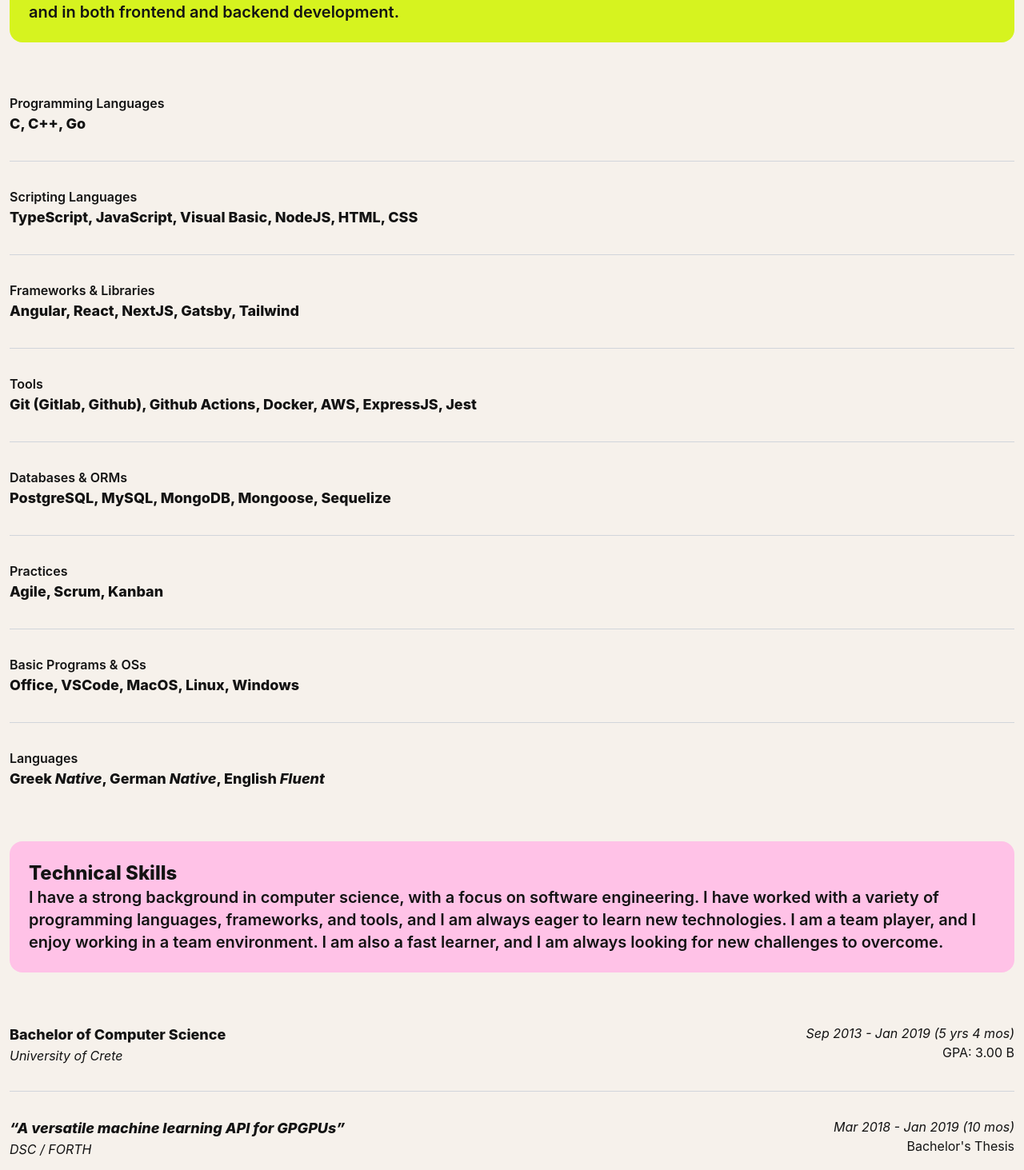
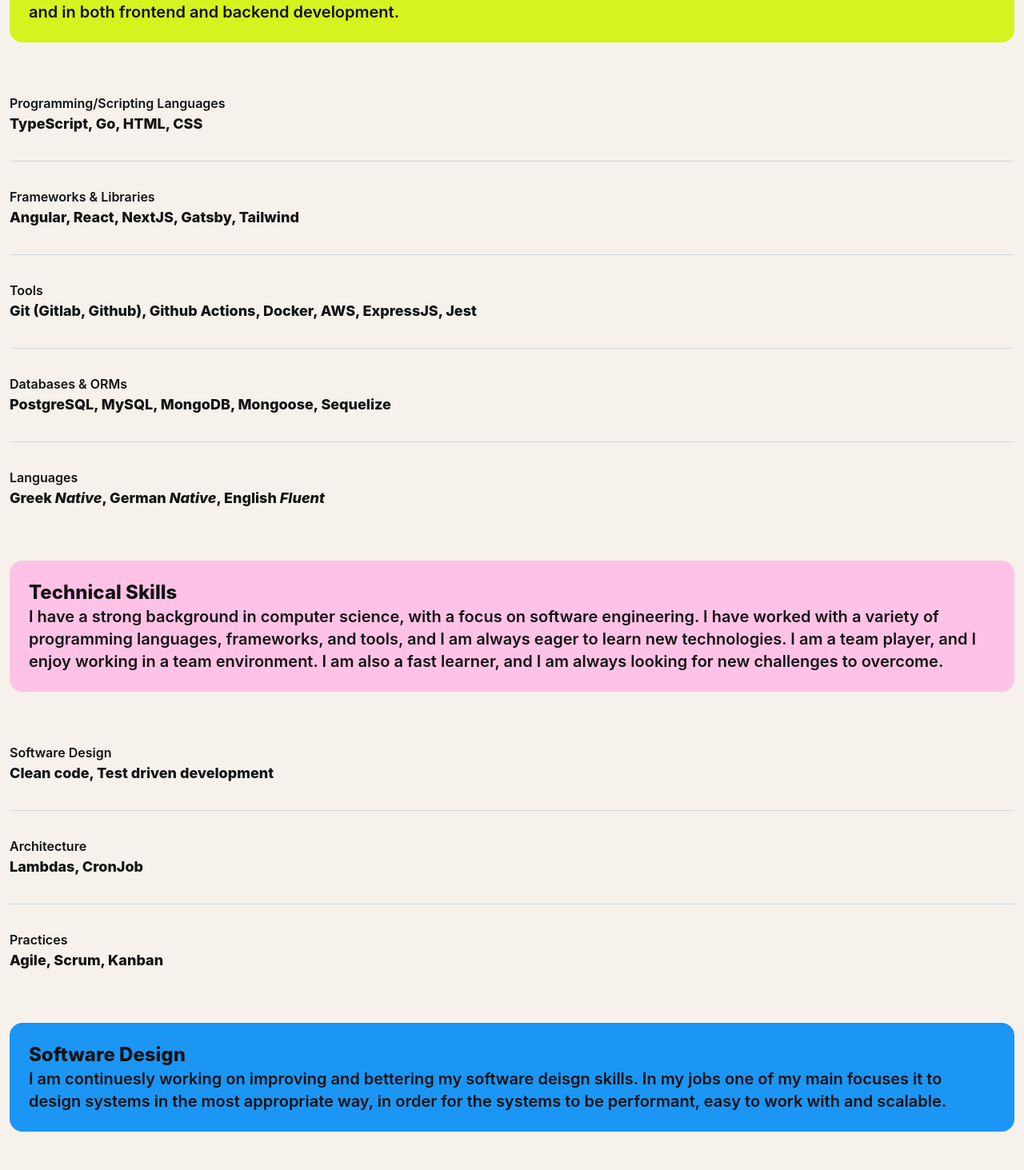
Before and after one commit to keybraker/keybraker.github.io, a Next.js app: page / in a window 1280 px wide. Shown: the part 1747-3210 px from the top of the page at 80% size. Built offline with nearby package versions, Linux system fonts and the light colour scheme.

Commit message:
Split technical skills, and add them under software design

```diff
--- a/src/abilities/skills.tsx
+++ b/src/abilities/skills.tsx
@@ -3,19 +3,8 @@ import { SkillType } from "@/types/skill";
 
 const skills: SkillType[] = [
   {
-    category: "Programming Languages",
-    qualifications: ["C", "C++", "Go"],
-  },
-  {
-    category: "Scripting Languages",
-    qualifications: [
-      "TypeScript",
-      "JavaScript",
-      "Visual Basic",
-      "NodeJS",
-      "HTML",
-      "CSS",
-    ],
+    category: "Programming/Scripting Languages",
+    qualifications: ["TypeScript", "Go", "HTML", "CSS"],
   },
   {
     category: "Frameworks & Libraries",
@@ -23,26 +12,11 @@ const skills: SkillType[] = [
   },
   {
     category: "Tools",
-    qualifications: [
-      "Git (Gitlab, Github)",
-      "Github Actions",
-      "Docker",
-      "AWS",
-      "ExpressJS",
-      "Jest",
-    ],
+    qualifications: ["Git (Gitlab, Github)", "Github Actions", "Docker", "AWS", "ExpressJS", "Jest"],
   },
   {
     category: "Databases & ORMs",
     qualifications: ["PostgreSQL", "MySQL", "MongoDB", "Mongoose", "Sequelize"],
-  },
-  {
-    category: "Practices",
-    qualifications: ["Agile", "Scrum", "Kanban"],
-  },
-  {
-    category: "Basic Programs & OSs",
-    qualifications: ["Office", "VSCode", "MacOS", "Linux", "Windows"],
   },
   {
     category: "Languages",
--- /dev/null
+++ b/src/abilities/softwareEngineering.tsx
@@ -0,0 +1,25 @@
+import { SkillListings } from "@/components/skillListings";
+import { SkillType } from "@/types/skill";
+
+const skills: SkillType[] = [
+  {
+    category: "Software Design",
+    qualifications: ["Clean code", "Test driven development"],
+  },
+  {
+    category: "Architecture",
+    qualifications: ["Lambdas", "CronJob"],
+  },
+  {
+    category: "Practices",
+    qualifications: ["Agile", "Scrum", "Kanban"],
+  },
+];
+
+export default function SoftwareEngineeringPage(props: any) {
+  return (
+    <div>
+      <SkillListings skills={skills} />
+    </div>
+  );
+}
--- a/src/pages/index.tsx
+++ b/src/pages/index.tsx
@@ -5,6 +5,7 @@ import Footer from "@/abilities/footer";
 import Header from "@/abilities/header";
 import ProjectsPage from "@/abilities/projects";
 import SkillPage from "@/abilities/skills";
+import SoftwareEngineeringPage from "@/abilities/SoftwareEngineering";
 import Category, { CategoryProps } from "@/components/category";
 import Head from "next/head";
 
@@ -18,6 +19,11 @@ const categories: CategoryProps[] = [
     title: "Technical Skills",
     description: "I have a strong background in computer science, with a focus on software engineering. I have worked with a variety of programming languages, frameworks, and tools, and I am always eager to learn new technologies. I am a team player, and I enjoy working in a team environment. I am also a fast learner, and I am always looking for new challenges to overcome.",
     colour: "bg-verge-pink",
+  },
+  {
+    title: "Software Design",
+    description: "I am continuesly working on improving and bettering my software deisgn skills. In my jobs one of my main focuses it to design systems in the most appropriate way, in order for the systems to be performant, easy to work with and scalable.",
+    colour: "bg-verge-blue",
   },
   {
     title: "Education",
@@ -125,7 +131,7 @@ export default function Home() {
 
               <div className="flex flex-col eq:flex-row items-center eq:items-start gap-16 eq:gap-0 w-full">
                 <div className="flex flex-1 flex-col eq:mr-100 mx-auto w-full">
-                  <EducationPage />
+                  <SoftwareEngineeringPage />
                 </div>
                 <div className="eq:self-stretch block z-0 eq:flex eq:flex-1 eq:flex-col">
                   <Category {...categories[2]} />
@@ -134,10 +140,19 @@ export default function Home() {
 
               <div className="flex flex-col eq:flex-row items-center eq:items-start gap-16 eq:gap-0 w-full">
                 <div className="flex flex-1 flex-col eq:mr-100 mx-auto w-full">
+                  <EducationPage />
+                </div>
+                <div className="eq:self-stretch block z-0 eq:flex eq:flex-1 eq:flex-col">
+                  <Category {...categories[3]} />
+                </div>
+              </div>
+
+              <div className="flex flex-col eq:flex-row items-center eq:items-start gap-16 eq:gap-0 w-full">
+                <div className="flex flex-1 flex-col eq:mr-100 mx-auto w-full">
                   <ProjectsPage />
                 </div>
                 <div className="eq:self-stretch block z-0 eq:flex eq:flex-1 eq:flex-col">
-                  <Category {...categories[3]} />
+                  <Category {...categories[4]} />
                 </div>
               </div>
             </div>
--- a/tailwind.config.js
+++ b/tailwind.config.js
@@ -47,6 +47,7 @@ module.exports = {
           cyan: "#3CFFD0",
           lime: "#D6F31F",
           red: "#FF3D00",
+          blue: "#1B96F5",
           pink: "#FFC2E7",
         },
         primary: {
```
